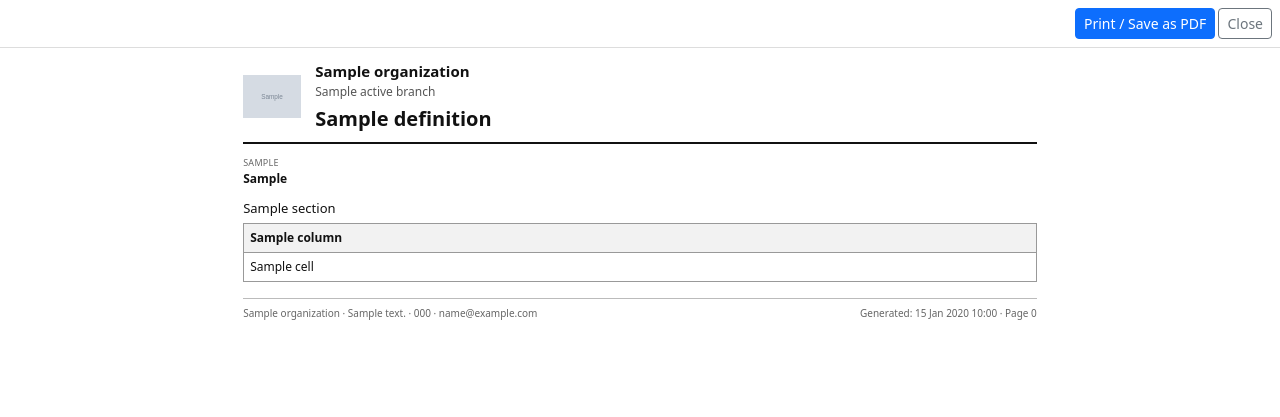
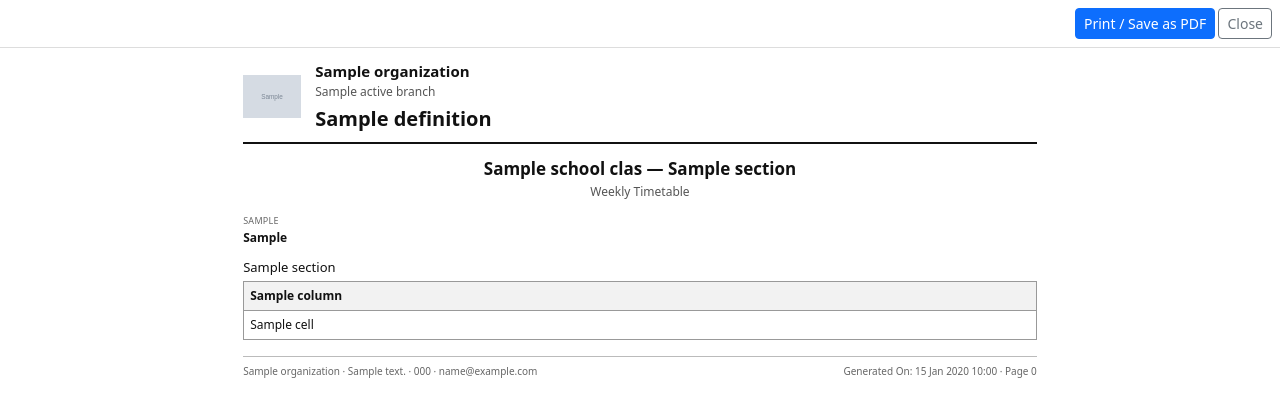
Before and after one commit to a-kabeer/School-Management-System, a Django app: template templates/academics/documents/document.html in a window 1280 px wide. Shown: the top 417 px of the page. Run offline with Django 5.2, Linux system fonts and the light colour scheme; the template is opened without the code that fills it: most values are stand-ins (such as "Sample title", 1, 10 or a date in 2020); grey boxes marked "Sample" are stand-in pictures; some libraries are stand-ins or nearby versions.

Commit message:
Render standalone section timetable document

```diff
--- a/templates/academics/documents/document.html
+++ b/templates/academics/documents/document.html
@@ -17,6 +17,9 @@
         .document-school { font-size: 15px; font-weight: 700; line-height: 1.25; }
         .document-branch { color: #555; margin-top: 2px; }
         .document-title { font-size: 20px; font-weight: 700; line-height: 1.2; margin: 6px 0 0; }
+        .document-context { margin: 9px 0 13px; text-align: center; }
+        .document-context-name { font-size: 17px; font-weight: 700; }
+        .document-context-subtitle { color: #555; margin-top: 2px; }
         .document-meta { display: grid; grid-template-columns: repeat(5, 1fr); gap: 6px 14px; margin-bottom: 13px; }
         .meta-item { break-inside: avoid; }
         .meta-label { color: #666; font-size: 9px; text-transform: uppercase; letter-spacing: .03em; }
@@ -83,6 +89,13 @@
         </div>
     </header>
 
+    {% if document.objects.section %}
+    <div class="document-context">
+        <div class="document-context-name">{{ document.objects.school_class.name }} — {{ document.objects.section.name }}</div>
+        <div class="document-context-subtitle">{% translate "Weekly Timetable" %}</div>
+    </div>
+    {% endif %}
+
     {% if document.metadata %}
     <section class="document-meta" aria-label="{% translate 'Document information' %}">
         {% for item in document.metadata %}<div class="meta-item"><div class="meta-label">{{ item.cells.0 }}</div><div class="meta-value">{{ item.cells.1 }}</div></div>{% endfor %}
@@ -93,20 +106,13 @@
     <section class="document-section">
         {% if section.timetable %}
         <table class="timetable" aria-label="{% translate 'Weekly timetable' %}">
-            <thead><tr><th scope="col" class="time-column">{% translate "Time" %}</th>{% for weekday in section.weekdays %}<th scope="col" class="timetable-day">{{ weekday|date:"l" }}</th>{% endfor %}</tr></thead>
+            <thead><tr><th scope="col" class="time-column">{% translate "Time" %}</th>{% for weekday in section.weekdays %}<th scope="col" class="timetable-day">{{ weekday.label }}</th>{% endfor %}</tr></thead>
             <tbody>
-            {% regroup section.slots by period as period_slots %}
-            {% for period_group in period_slots %}
-                {% with first_slot=period_group.list.0 %}
+            {% for row in section.rows %}
                 <tr>
-                    <th scope="row">P{{ first_slot.period }}<br><span class="fw-normal">{{ first_slot.start_time|time:"H:i" }}–{{ first_slot.end_time|time:"H:i" }}</span></th>
-                    {% for weekday in section.weekdays %}
-                    <td class="timetable-cell">
-                        {% for slot in period_group.list %}{% if slot.weekday == weekday %}<div class="lesson-subject">{{ slot.class_subject.subject.name }}</div>{% if slot.teacher %}<div class="lesson-teacher">{{ slot.teacher.full_name }}</div>{% endif %}{% if slot.room %}<div class="lesson-room">{{ slot.room }}</div>{% endif %}{% endif %}{% endfor %}
-                    </td>
-                    {% endfor %}
+                    <th scope="row">P{{ row.period }}<br><span class="fw-normal">{{ row.start|time:"H:i" }}–{{ row.end|time:"H:i" }}</span></th>
+                    {% for lesson in row.days %}<td class="timetable-cell">{% if lesson.subject %}<div class="lesson-subject">{{ lesson.subject }}</div>{% if lesson.teacher %}<div class="lesson-teacher">{{ lesson.teacher }}</div>{% endif %}{% if lesson.room %}<div class="lesson-room">{{ lesson.room }}</div>{% endif %}{% else %}<span class="lesson-empty">—</span>{% endif %}</td>{% endfor %}
                 </tr>
-                {% endwith %}
             {% empty %}
                 <tr><td colspan="{{ section.weekdays|length|add:'1' }}">{% translate "No timetable lessons found." %}</td></tr>
             {% endfor %}
@@ -120,7 +126,7 @@
 
     <footer class="document-footer">
         <div class="document-contact">{{ active_branch.organization.name }}{% if active_branch.address %} · {{ active_branch.address }}{% elif active_branch.organization.address %} · {{ active_branch.organization.address }}{% endif %}{% if active_branch.phone or active_branch.organization.phone %} · {{ active_branch.phone|default:active_branch.organization.phone }}{% endif %}{% if active_branch.email or active_branch.organization.email %} · {{ active_branch.email|default:active_branch.organization.email }}{% endif %}</div>
-        <div class="document-generated">{% translate "Generated" %}: {{ generated_at|date:"d M Y H:i" }} · {% translate "Page" %} <span class="page-number"></span></div>
+        <div class="document-generated">{% translate "Generated On" %}: {{ generated_at|date:"d M Y H:i" }} · {% translate "Page" %} <span class="page-number"></span></div>
     </footer>
 </main>
 </body>
```
Also changed, not shown: other parts of templates/academics/documents/document.html (+13 -10 lines).
